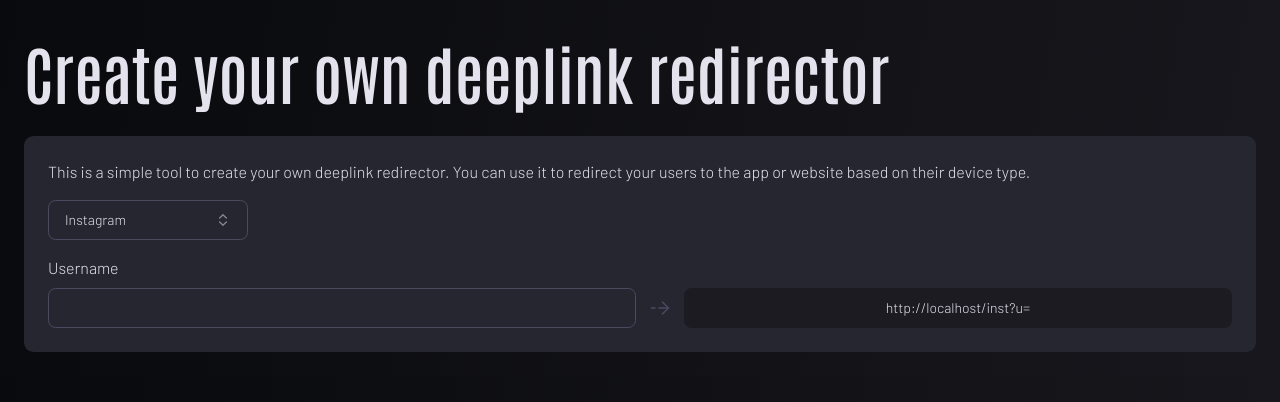
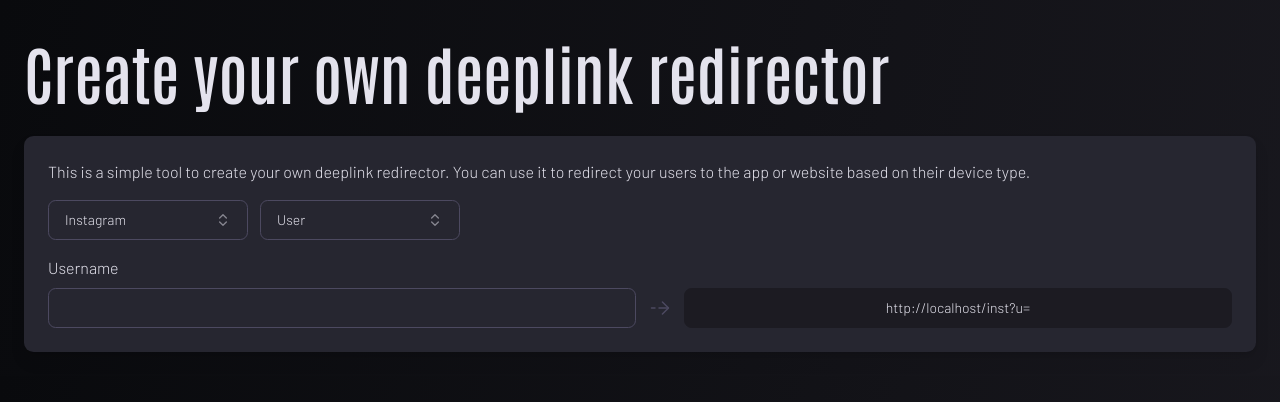
Before and after one commit to sargon17/deep_link, a Next.js app: page / in a window 1280 px wide. Shown: the top 402 px of the page. Built offline with nearby package versions, Linux system fonts and the light colour scheme.

Commit message:
added insta post deeplink functionality

```diff
--- a/components/select.tsx
+++ b/components/select.tsx
@@ -58,6 +58,7 @@ function Select({ dataSet, defaultVal, updateValue, className, placeholder }: Se
                 <CommandItem
                   key={data.value}
                   disabled={!data.isActive}
+                  value={data.value}
                   className="disabled:opacity-50 disabled:pointer-events-none"
                   onSelect={(currentValue: string) => {
                     setSelectedData(currentValue === selectedData ? "" : currentValue);
--- a/src/app/inst/page.tsx
+++ b/src/app/inst/page.tsx
@@ -3,6 +3,7 @@ import React from "react";
 import { isMobile } from "react-device-detect";
 import { useRouter } from "next/navigation";
 import { useState, useEffect } from "react";
+import { ToastContainer, toast } from "react-toastify";
 
 function Page(req: any) {
   const [manualRedirect, setManualRedirect] = useState(false);
@@ -16,48 +17,72 @@ function Page(req: any) {
 
   const router = useRouter();
   //get the query params
-  const user = req.searchParams.u;
 
-  if (!user) {
-    // todo message that the user is not found
+  // get the search type
+  const searchType = req.searchParams.u ? "u" : "p";
+
+  // search value
+  const searchParam = req.searchParams.u || req.searchParams.p;
+
+  if (!searchParam) {
+    router.back();
   }
   // get the device type
   const deviceType = isMobile ? "mobile" : "desktop";
 
   // redirect to the correct page
   if (deviceType === "mobile") {
-    openApp(user);
+    openApp();
   } else {
-    openWeb(user);
+    openWeb();
   }
 
-  function openApp(user: string) {
+  function deepLinkBuilder() {
+    // build the deeplink
+    if (deviceType === "mobile") {
+      const query = `instagram://${searchType === "u" ? "user?username=" : "media?id="}${searchParam}`;
+      console.log(query);
+      return query;
+    } else {
+      const query = `https://instagram.com/${searchType === "u" ? searchParam : "p/" + searchParam}`;
+      console.log(query);
+      return query;
+    }
+  }
+
+  function openApp() {
     // open the app
     try {
-      router.push("instagram://user?username=" + user);
+      router.push(deepLinkBuilder());
     } catch (e) {
-      console.log(e);
       // redirect to the web
+      toast.error("Instagram app not found, redirecting to web");
+
       setTimeout(() => {
-        openWeb(user);
+        openWeb();
       }, 1000);
     }
   }
 
-  function openWeb(user: string) {
-    router.push("https://instagram.com/" + user);
+  function openWeb() {
+    router.push(deepLinkBuilder());
   }
 
   return (
+    <>
       <div className="redirect-page flex justify-center items-center w-full h-screen p-4">
         <div className="container max-w-4xl text-center">
-        <h1>{user ? "You are getting redirected to @" + user : "Unknown"}</h1>
+          <h1>
+            {searchType === "u"
+              ? "You are getting redirected to @" + searchParam
+              : "You are getting redirected to Instagram"}
+          </h1>
 
           <div className={manualRedirect === true ? "manual-redirect active" : "manual-redirect"}>
             <p> If you are not redirected yet please click this button </p>
             <button
               onClick={() => {
-              openApp(user);
+                openApp();
               }}
             >
               Redirect manually
@@ -65,6 +90,8 @@ function Page(req: any) {
           </div>
         </div>
       </div>
+      <ToastContainer />
+    </>
   );
 }
 
--- a/src/app/page.tsx
+++ b/src/app/page.tsx
@@ -9,16 +9,42 @@ import { Input } from "@/components/ui/input";
 
 const selectAppList = [
   {
-    value: "instagram",
+    value: "inst",
     label: "Instagram",
+    isActive: true,
+    badge: "",
+    subElements: [
+      {
+        value: "u",
+        label: "User",
+        isActive: true,
+        badge: "",
+      },
+      {
+        value: "p",
+        label: "Post",
+        isActive: true,
+        badge: "",
+      },
+      {
+        value: "place",
+        label: "Place",
+        isActive: false,
+        badge: "Soon",
+      },
+    ],
   },
   {
     value: "facebook",
     label: "Facebook",
+    isActive: true,
+    badge: "Soon",
   },
   {
     value: "twitter",
     label: "Twitter",
+    isActive: false,
+    badge: "Soon",
   },
 ];
 
@@ -44,26 +70,79 @@ const getLink = (username: string) => {
 export default function Home() {
   const [username, setUsername] = useState("");
 
-  const [currentApp, setCurrentApp] = useState(selectAppList[0]);
+  const [currentApp, setCurrentApp] = useState(selectAppList[0] as any);
+  const [currentSubElement, setCurrentSubElement] = useState(
+    currentApp.subElements && currentApp.subElements[0] ? (currentApp.subElements[0] as any) : {}
+  );
+
+  useEffect(() => {
+    if (currentApp.subElements) {
+      setCurrentSubElement(currentApp.subElements[0]);
+    } else {
+      setCurrentSubElement({});
+    }
+  }, [currentApp]);
+
+  useEffect(() => {
+    console.log(currentSubElement);
+  }, [currentSubElement]);
+
+  const currentAppHandler = (app: string) => {
+    if (selectAppList.find((singleApp) => singleApp.value === app)) {
+      setCurrentApp(selectAppList.find((singleApp) => singleApp.value === app));
+    }
+  };
+
+  const queryBuilder = () => {
+    const base = getCurrentPath();
+    const page = currentApp.value;
+    const search = currentSubElement.value;
+    return `${base}${page}?${search}=${username}`;
+  };
+
+  const currentSubElementHandler = (subElement: string) => {
+    if (
+      currentApp.subElements &&
+      currentApp.subElements.find((singleSubElement: any) => singleSubElement.value === subElement)
+    ) {
+      setCurrentSubElement(
+        currentApp.subElements.find((singleSubElement: any) => singleSubElement.value === subElement)
+      );
+    }
+  };
 
   return (
     <>
       <div className="home dark p-6 max-w-7xl mx-auto">
         <h1 className="mb-4">Create your own deeplink redirector</h1>
-        <div className="p-6  bg-purple-700 rounded-lg">
+        <div className="p-6  bg-purple-700 rounded-lg drop-shadow-lg">
           <p className="">
             This is a simple tool to create your own deeplink redirector. You can use it to redirect your
             users to the app or website based on their device type.
           </p>
 
-          <Select
-            dataSet={selectAppList}
-            defaultVal={selectAppList[0].value}
-            updateValue={setCurrentApp}
-            className="dark py-4 "
-          />
+          <div className="flex justify-start items-center gap-3 flex-wrap py-4 ">
+            <Select
+              dataSet={selectAppList}
+              defaultVal={selectAppList[0].value}
+              updateValue={(app: string) => {
+                currentAppHandler(app);
+              }}
+              placeholder="Select app..."
+            />
+            {currentApp.subElements && (
+              <Select
+                dataSet={currentApp.subElements}
+                defaultVal={currentSubElement.value}
+                updateValue={(subElement: string) => {
+                  currentSubElementHandler(subElement);
+                }}
+                placeholder="Select item..."
+              />
+            )}
+          </div>
 
-          <div className="flex w-full justify-between align-middle items-end gap-3">
+          <div className="flex w-full justify-between align-middle items-end gap-3 flex-wrap">
             <div className="input flex flex-col grow">
               <label htmlFor="username">Username</label>
               <Input
@@ -110,12 +189,11 @@ export default function Home() {
             <div
               className="result grow h-[40px] flex justify-center items-center bg-purple-700 rounded-md text-purple-100 font-medium text-xs sm:text-sm text-center cursor-pointer bg-purple-800 border-purple-800 border active:bg-purple-900 active:border-purple-900 pointer-events-clickable"
               onClick={() => {
-                navigator.clipboard.writeText(getLink(username));
-                console.log("copied");
+                navigator.clipboard.writeText(queryBuilder());
                 toast("Copied to clipboard!");
               }}
             >
-              {getLink(username)}
+              {queryBuilder()}
             </div>
           </div>
         </div>
```
Lines whose indentation alone changed are shown as unchanged.
